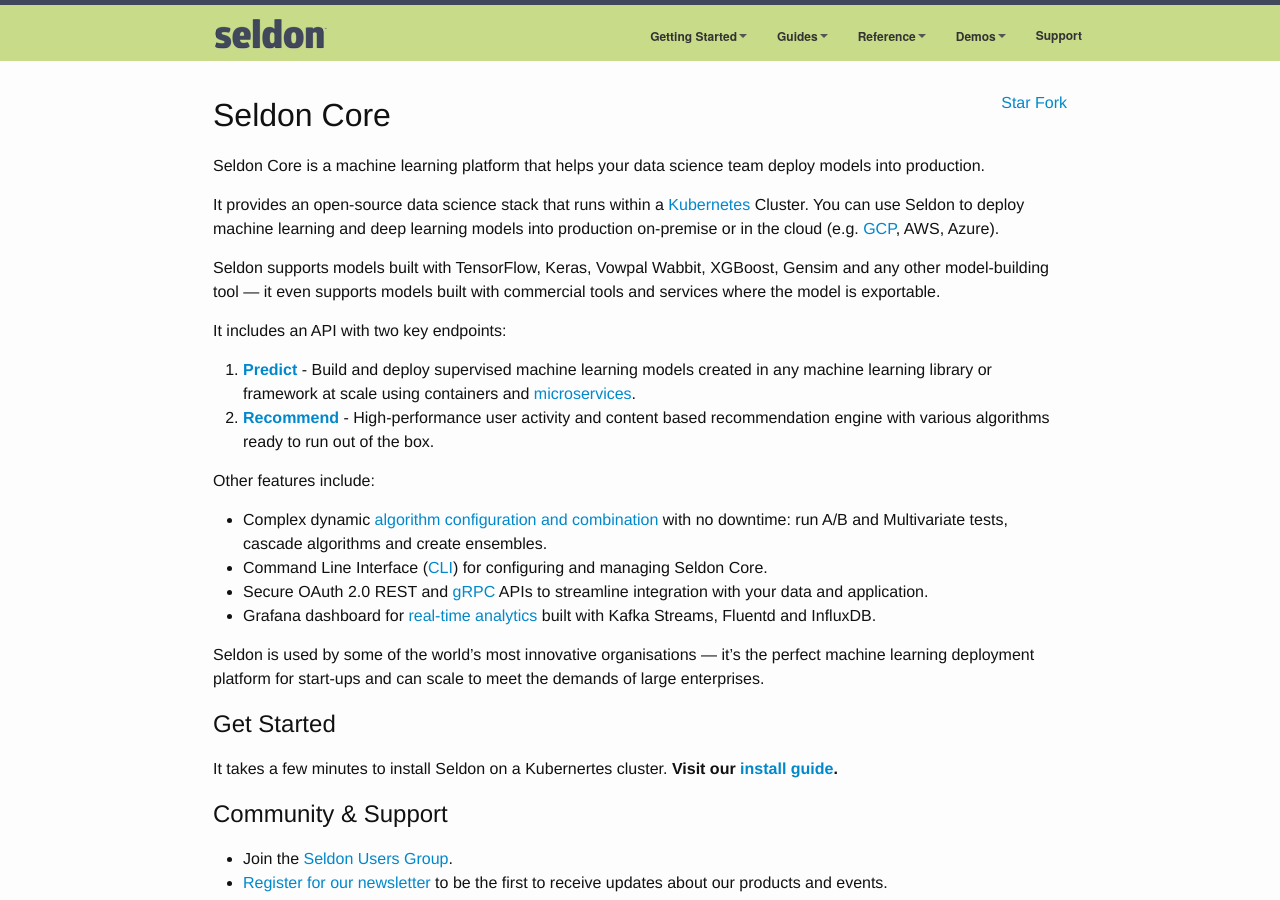
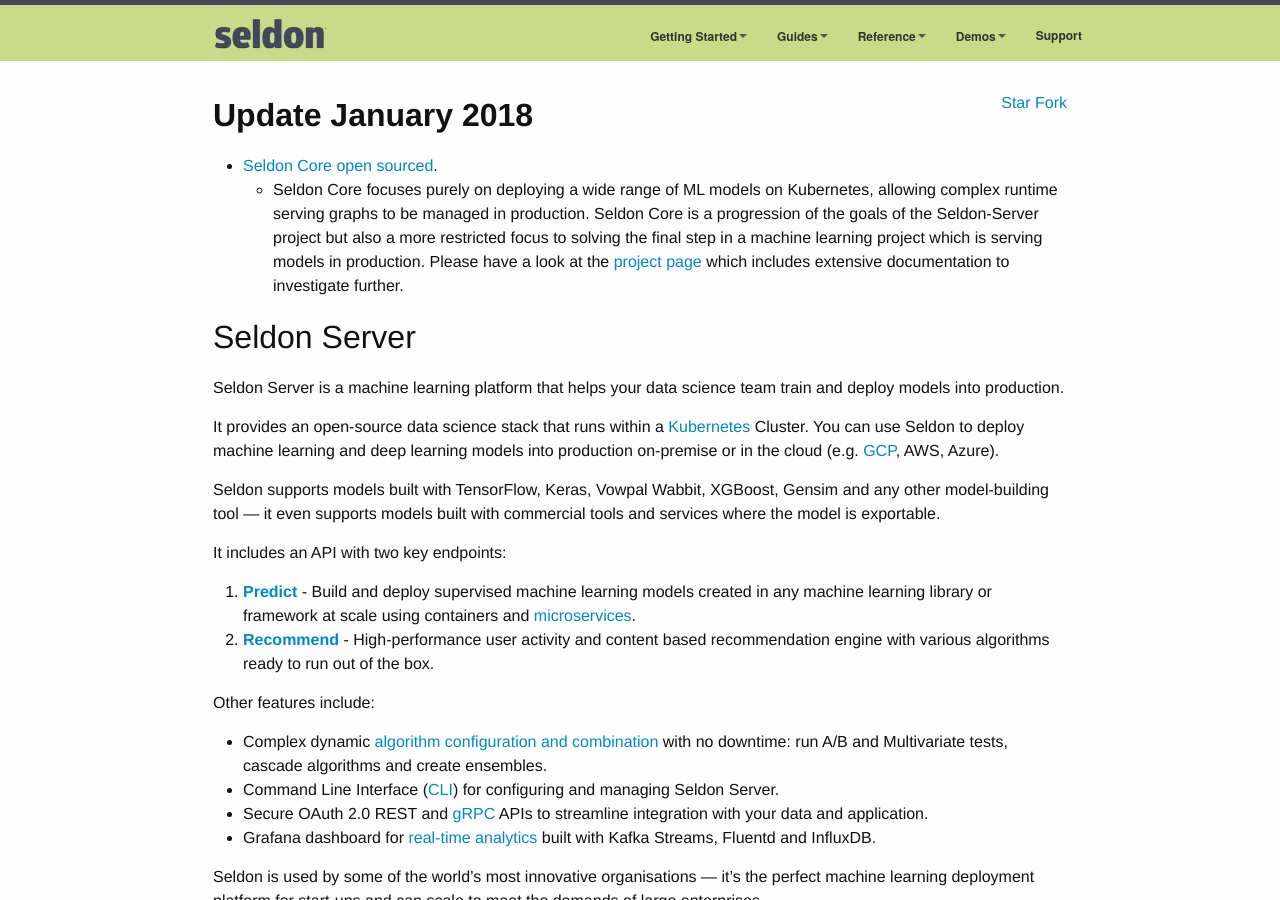
Before and after one commit to SeldonIO/seldonio.github.com, a Jekyll site: the page built from index.md, in a window 1280 px wide and 900 px high. Built offline with Jekyll 4.4.1, drawn with Linux system fonts in a browser that asks for light colours.

Commit message:
update index page to highlight seldon core

```diff
--- a/index.md
+++ b/index.md
@@ -3,9 +3,17 @@ layout: default
 title: Introduction to Seldon
 ---
 
-# Seldon Core
+# **Update January 2018**
 
-Seldon Core is a machine learning platform that helps your data science team deploy models into production.
+ * [Seldon Core open sourced](https://github.com/SeldonIO/seldon-core).
+    * Seldon Core focuses purely on deploying a wide range of ML models on Kubernetes, allowing complex runtime serving graphs to be managed in production. Seldon Core is a progression of the goals of the Seldon-Server project but also a more restricted focus to solving the final step in a machine learning project which is serving models in production. Please have a look at the [project page](https://github.com/SeldonIO/seldon-core) which includes extensive documentation to investigate further.
+
+
+
+
+# Seldon Server
+
+Seldon Server is a machine learning platform that helps your data science team train and deploy models into production.
 
 It provides an open-source data science stack that runs within a [Kubernetes](http://kubernetes.io/) Cluster. You can use Seldon to deploy machine learning and deep learning models into production on-premise or in the cloud (e.g. [GCP](kubernetes-google-cloud.html), AWS, Azure).
 
@@ -19,7 +27,7 @@ It includes an API with two key endpoints:
 Other features include:
 
 - Complex dynamic [algorithm configuration and combination](advanced-recommender-config.html) with no downtime: run A/B and Multivariate tests, cascade algorithms and create ensembles.
-- Command Line Interface ([CLI](seldon-cli.html)) for configuring and managing Seldon Core.
+- Command Line Interface ([CLI](seldon-cli.html)) for configuring and managing Seldon Server.
 - Secure OAuth 2.0 REST and [gRPC](grpc.html) APIs to streamline integration with your data and application.
 - Grafana dashboard for [real-time analytics](analytics.html) built with Kafka Streams, Fluentd and InfluxDB.
 
```
